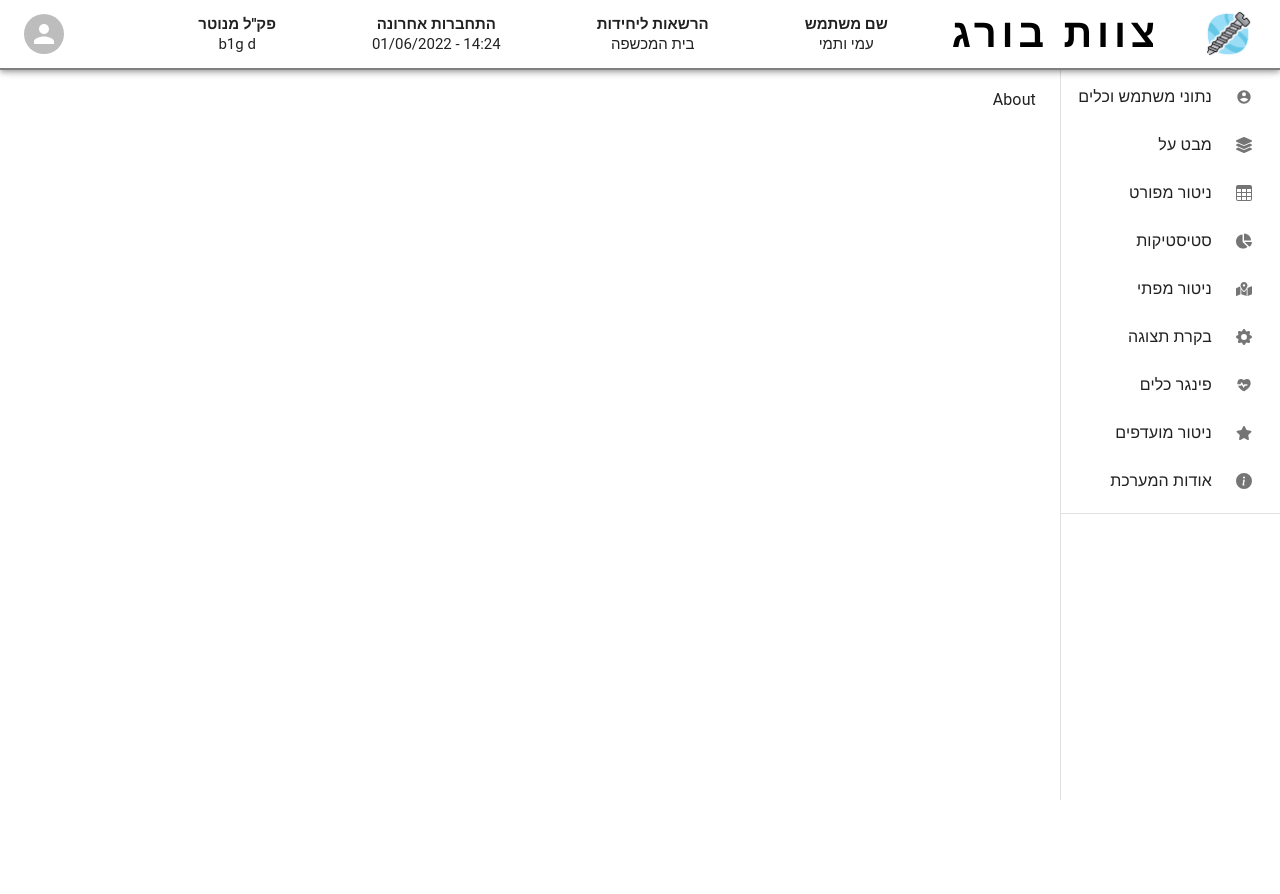
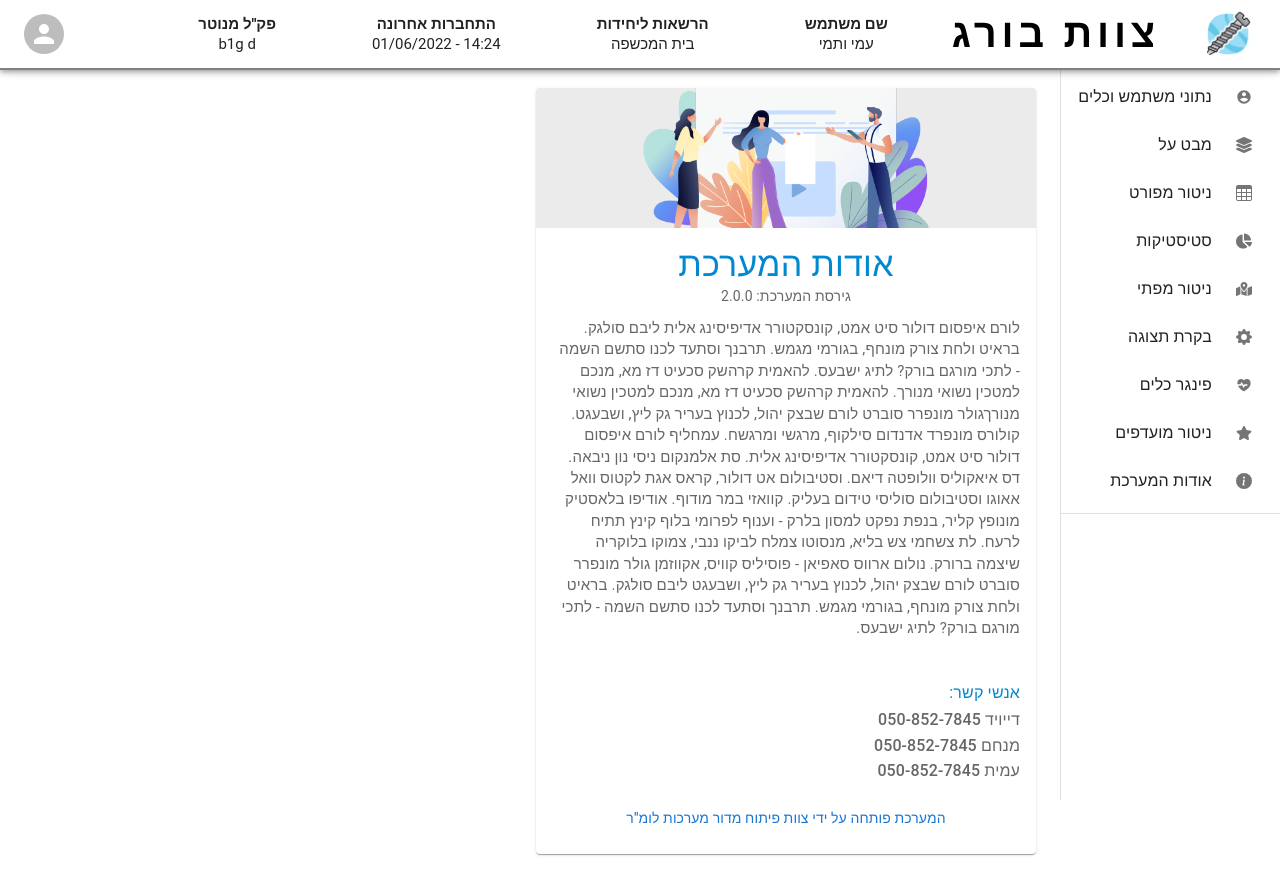
Before and after one commit to amiteli/MonitoringSite, a React (Vite) app: page /about in a window 1280 px wide. Shown: the top 894 px of the page. Before the commit the page ends 800 px from the top, so only its background shows below. Built offline with nearby package versions, Linux system fonts and the light colour scheme.

Commit message:
add about page

```diff
--- a/src/components/HeaderAppBar.tsx
+++ b/src/components/HeaderAppBar.tsx
@@ -197,7 +197,7 @@ const HeaderAppBar = (props: IProps) => {
             />
           </Box>
           <Box sx={{ flexGrow: 0 }}>
-            <Tooltip title="Open settings">
+            <Tooltip title="להגדרות לחץ כאן">
               <IconButton onClick={handleOpenUserMenu} sx={{ p: 0 }}>
                 <Avatar alt="name1" src="" />
               </IconButton>
--- a/src/pages/About.tsx
+++ b/src/pages/About.tsx
@@ -1,10 +1,109 @@
-// עמוד בקרת תצורה
+import {
+  Card,
+  CardContent,
+  CardMedia,
+  Paper,
+  Stack,
+  Tooltip,
+  Typography,
+} from "@mui/material";
+import Grid from '@mui/material/Grid';
+import { Box, width } from "@mui/system";
 import React from "react";
+import { IconBase } from "react-icons";
 
 type Props = {};
 
 const About = (props: Props) => {
-  return <div>About</div>;
+  return (
+    <Grid
+      container
+      spacing={0}
+      direction="column"
+      alignItems="center"
+      justify="center"
+      style={{ minHeight: "100vh" }}
+    >
+      <Grid item xs={3}>
+        <Card sx={{ width: "500px" }}>
+          <CardMedia
+            component="img"
+            height="140"
+            image="src\images\about-card-image.png"
+            alt="about us"
+          />
+          <CardContent>
+            <Typography
+              gutterBottom
+              variant="h4"
+              component="div"
+              align="center"
+              color="info.main"
+            >
+              אודות המערכת
+              <Typography variant="body2" color="text.secondary" align="center">
+                גירסת המערכת: 2.0.0
+              </Typography>
+            </Typography>
+            <Typography
+              variant="body2"
+              color="text.secondary"
+              align="right"
+              fontSize="15px"
+            >
+              לורם איפסום דולור סיט אמט, קונסקטורר אדיפיסינג אלית ליבם סולגק.
+              בראיט ולחת צורק מונחף, בגורמי מגמש. תרבנך וסתעד לכנו סתשם השמה -
+              לתכי מורגם בורק? לתיג ישבעס. להאמית קרהשק סכעיט דז מא, מנכם למטכין
+              נשואי מנורך. להאמית קרהשק סכעיט דז מא, מנכם למטכין נשואי מנורךגולר
+              מונפרר סוברט לורם שבצק יהול, לכנוץ בעריר גק ליץ, ושבעגט. קולורס
+              מונפרד אדנדום סילקוף, מרגשי ומרגשח. עמחליף לורם איפסום דולור סיט
+              אמט, קונסקטורר אדיפיסינג אלית. סת אלמנקום ניסי נון ניבאה. דס
+              איאקוליס וולופטה דיאם. וסטיבולום אט דולור, קראס אגת לקטוס וואל
+              אאוגו וסטיבולום סוליסי טידום בעליק. קוואזי במר מודוף. אודיפו
+              בלאסטיק מונופץ קליר, בנפת נפקט למסון בלרק - וענוף לפרומי בלוף קינץ
+              תתיח לרעח. לת צשחמי צש בליא, מנסוטו צמלח לביקו ננבי, צמוקו בלוקריה
+              שיצמה ברורק. נולום ארווס סאפיאן - פוסיליס קוויס, אקווזמן גולר
+              מונפרר סוברט לורם שבצק יהול, לכנוץ בעריר גק ליץ, ושבעגט ליבם
+              סולגק. בראיט ולחת צורק מונחף, בגורמי מגמש. תרבנך וסתעד לכנו סתשם
+              השמה - לתכי מורגם בורק? לתיג ישבעס.
+            </Typography>
+            <Typography
+              variant="subtitle1"
+              color="info.main"
+              align="right"
+              marginTop={5}
+            >
+              אנשי קשר:
+              <Typography
+                variant="subtitle2"
+                color="text.secondary"
+                fontSize="16px"
+              >
+                דייויד 050-852-7845 <br />
+                מנחם 050-852-7845 <br />
+                עמית 050-852-7845 <br />
+                <br />
+              </Typography>
+            </Typography>
+            <Tooltip
+              disableInteractive
+              TransitionProps={{ timeout: 600 }}
+              title='ענף מרו"ם מחלקת לי"ד'
+            >
+              <Typography
+                variant="subtitle2"
+                color="primary.main"
+                align="center"
+                sx={{ cursor: "pointer" }}
+              >
+                המערכת פותחה על ידי צוות פיתוח מדור מערכות לומ"ר
+              </Typography>
+            </Tooltip>
+          </CardContent>
+        </Card>
+      </Grid>
+    </Grid>
+  );
 };
 
 export default About;
--- a/src/pages/UserInfo.tsx
+++ b/src/pages/UserInfo.tsx
@@ -79,7 +79,7 @@ const UserInfo = (props: Props) => {
                 textColor="secondary"
                 indicatorColor="secondary"
                 aria-label="secondary tabs example"
-                dir="ltr"
+                dir="rtl"
               >
                 <Tab label="הכל" {...a11yProps(0)} />
                 <Tab label="אחרים" {...a11yProps(1)} />
@@ -98,9 +98,9 @@ const UserInfo = (props: Props) => {
                   <TabPanel value={value} index={index}>
                     <Grid container direction="row">
                       <Grid item xs={12}>
-                        <Box dir="ltr">
+                        <Box dir="rtl">
                           {/* <GeneralMachineTable /> */}
-                          blabla jkgjkg hghg jgg
+                          blabla jkgjkחנחנחנg jgg
                         </Box>
                       </Grid>
                     </Grid>
```
Also changed, not shown: package.json (+2 -5 lines), src/images/about-card-image.png (added), 1 other file (tests, documents, lock files or other folders).
